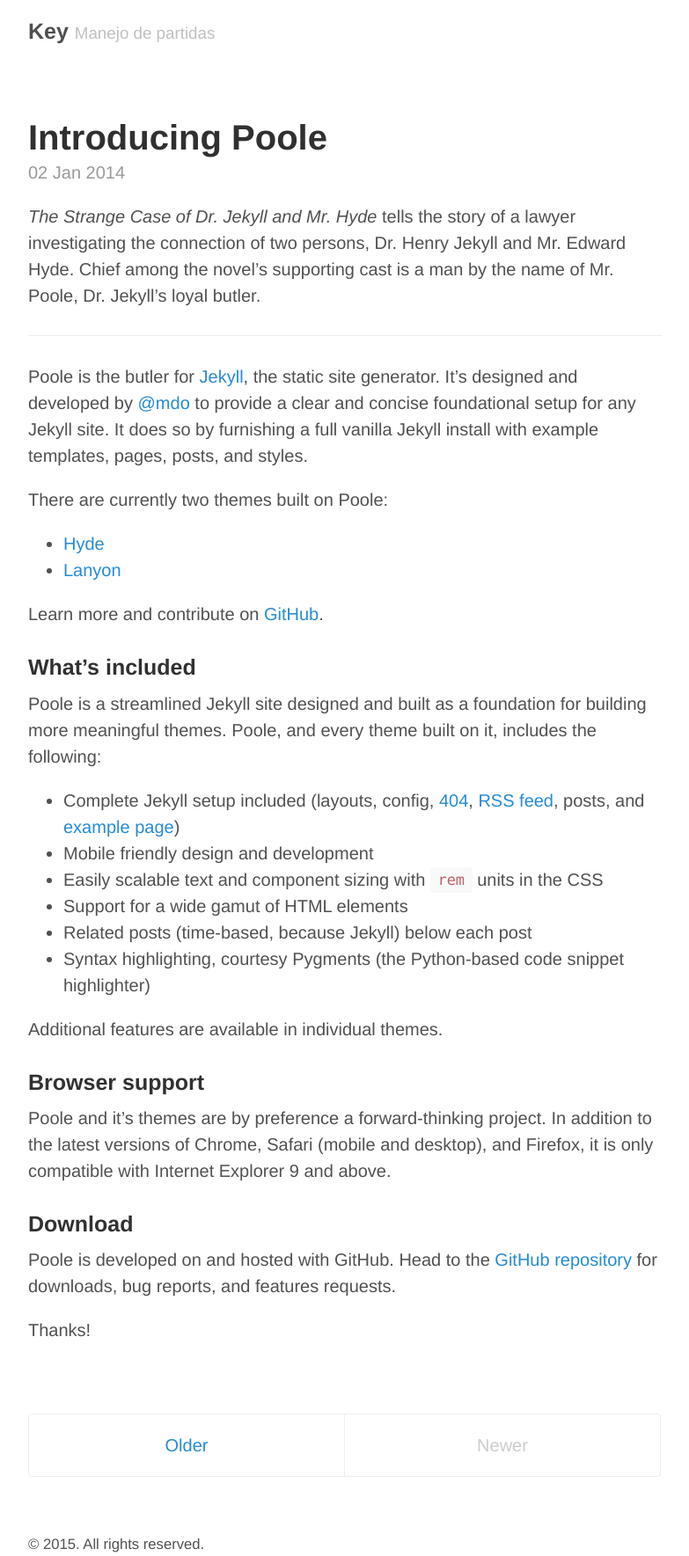
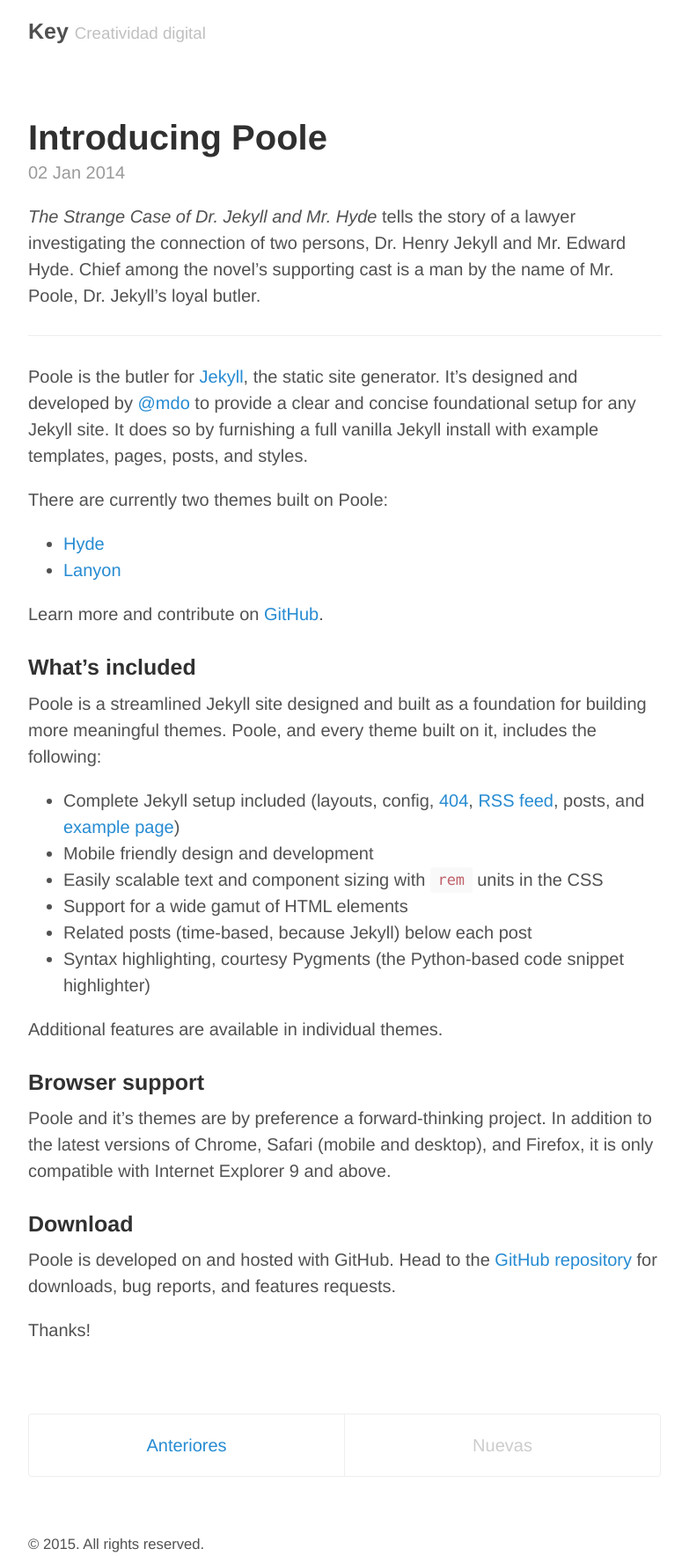
Before and after one commit to odicecl/key, a Jekyll site: the page built from index.html, in a window 1280 px wide. Shown: the whole page at 88% size, without its empty margins (248-1031 px from the left). Built offline with Jekyll 4.4.1, drawn with Linux system fonts in a browser that asks for light colours; the list of posts is cut into pages by our own code.

Commit message:
Modificacion inicial para parametros

```diff
--- a/404.html
+++ b/404.html
@@ -5,6 +5,6 @@ permalink: 404.html
 ---
 
 <div class="page">
-  <h1 class="page-title">404: Page not found</h1>
-  <p class="lead">Sorry, we've misplaced that URL or it's pointing to something that doesn't exist. <a href="{{ site.baseurl }}">Head back home</a> to try finding it again.</p>
+  <h1 class="page-title">404: Página no encontrada</h1>
+  <p class="lead">No existe la página que estás buscando. <a href="{{ site.baseurl }}">Volver al inicio</a></p>
 </div>
--- a/_config.yml
+++ b/_config.yml
@@ -4,7 +4,7 @@ relative_permalinks: true
 
 # Setup
 title:            Key
-tagline:          Manejo de partidas
+tagline:          Creatividad digital
 url:              http://key.kim
 paginate:         1
 baseurl:          /
--- a/_layouts/default.html
+++ b/_layouts/default.html
@@ -1,5 +1,5 @@
 <!DOCTYPE html>
-<html lang="en">
+<html lang="sp">
 
   {% include head.html %}
 
--- a/index.html
+++ b/index.html
@@ -21,17 +21,17 @@ title: Home
 
 <div class="pagination">
   {% if paginator.next_page %}
-    <a class="pagination-item older" href="{{ site.baseurl }}page{{paginator.next_page}}">Older</a>
+    <a class="pagination-item older" href="{{ site.baseurl }}page{{paginator.next_page}}">Anteriores</a>
   {% else %}
-    <span class="pagination-item older">Older</span>
+    <span class="pagination-item older">Anteriores</span>
   {% endif %}
   {% if paginator.previous_page %}
     {% if paginator.page == 2 %}
-      <a class="pagination-item newer" href="{{ site.baseurl }}">Newer</a>
+      <a class="pagination-item newer" href="{{ site.baseurl }}">Nuevas</a>
     {% else %}
-      <a class="pagination-item newer" href="{{ site.baseurl }}page{{paginator.previous_page}}">Newer</a>
+      <a class="pagination-item newer" href="{{ site.baseurl }}page{{paginator.previous_page}}">Nuevas</a>
     {% endif %}
   {% else %}
-    <span class="pagination-item newer">Newer</span>
+    <span class="pagination-item newer">Nuevas</span>
   {% endif %}
 </div>
```
